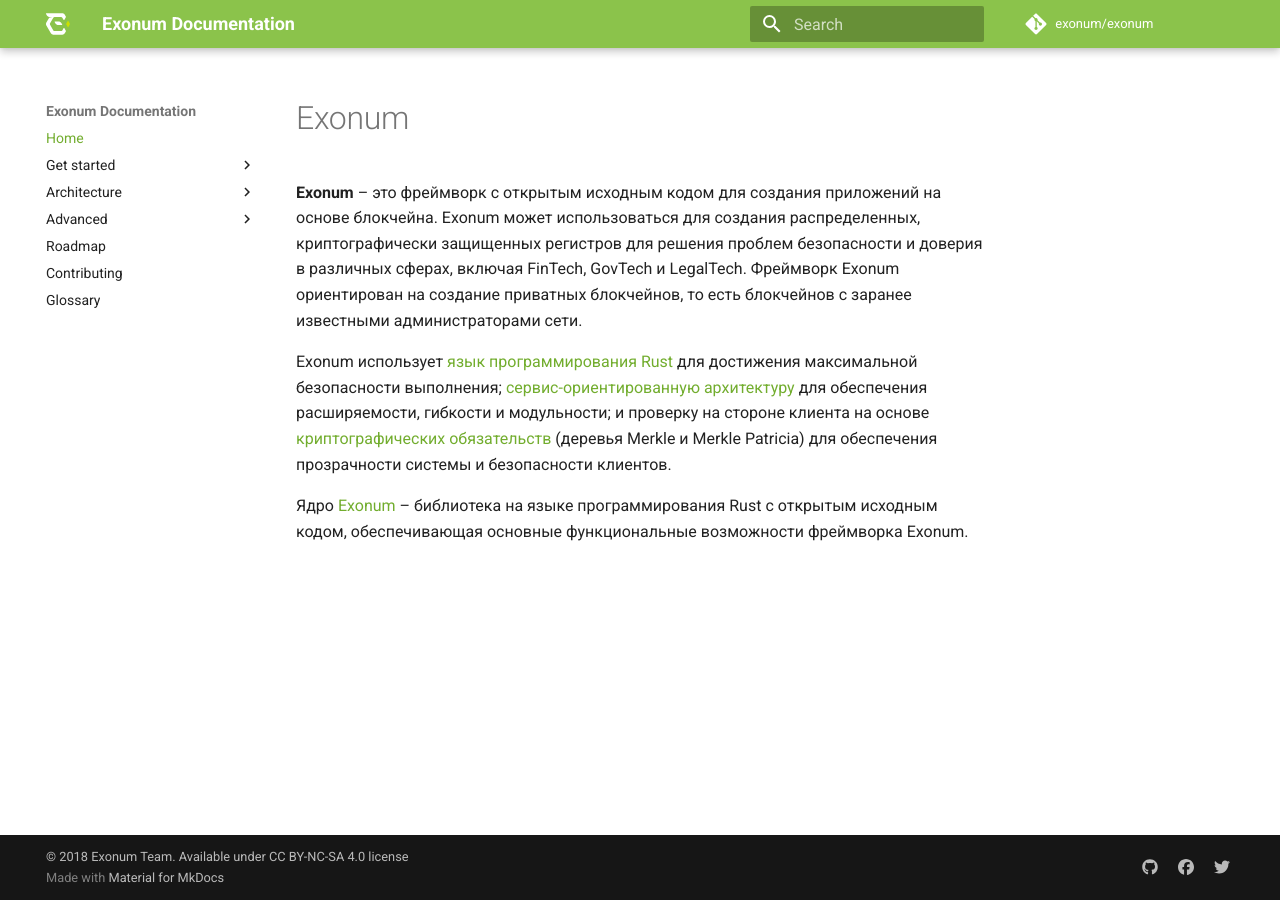
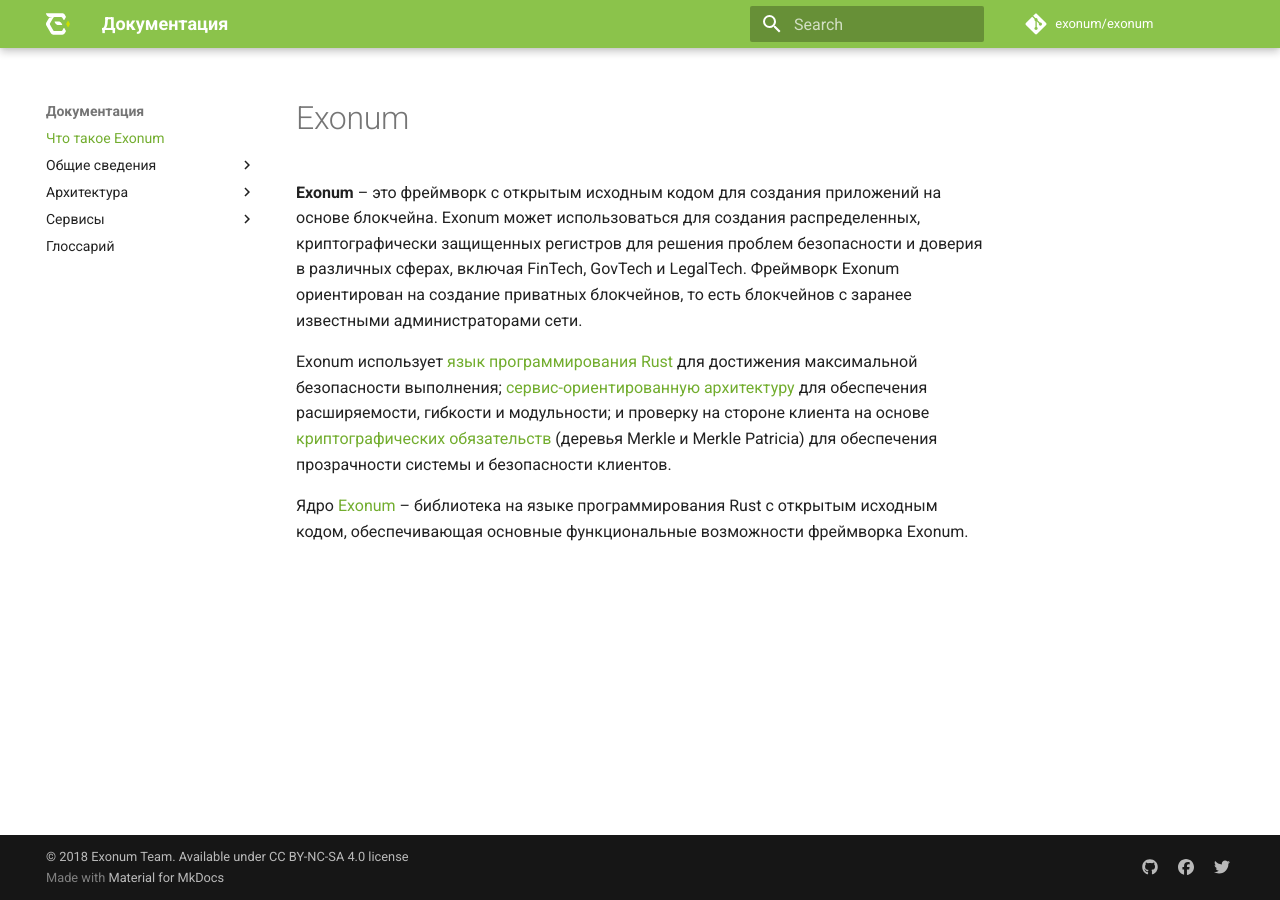
Before and after one commit to exonum/exonum-doc, an MkDocs documentation site: the page built from src/index.md, in a window 1280 px wide. Built offline with MkDocs 1.6.1 and Material for MkDocs 9.7.7, drawn with Linux system fonts in a browser that asks for light colours; comment, search, counter and statistics services are not loaded; old or Windows-style settings are respelled for this version of MkDocs; some of the changed lines change nothing that is shown.

Commit message:
Menu translated; Fixes

```diff
--- a/mkdocs.yml
+++ b/mkdocs.yml
@@ -1,4 +1,4 @@
-site_name: Exonum Documentation
+site_name: Документация
 docs_dir: src
 theme:
   name: material
@@ -15,7 +15,7 @@
 repo_url: 'https://github.com/exonum/exonum'
 edit_uri: 'doc/blob/master/src'
 
-site_url: 'https://exonum.com/doc'
+site_url: 'http://35.196.80.152:9999/doc'
 site_author: 'Exonum Team'
 site_description: Exonum is a blockchain framework that allows to build secure permissioned blockchain applications.
 
@@ -41,56 +41,25 @@
   - pymdownx.details
 pages:
   # Short description of Exonum, documentation and how to use it
-  - 'Home': 'index.md'
-  - 'Get started':
+  - 'Что такое Exonum': 'index.md'
+  - 'Общие сведения':
     # What is Exonum 'as a box', from point of view of external developer
-    - 'What is Exonum': 'get-started/what-is-exonum.md'
+    - 'Основные возможности': 'get-started/what-is-exonum.md'
     # How does Exonum look from the inside: nodes, validators, clients, blocks, consensus, genesis block;
     # links to necessary documentation parts
-    - 'Design overview': 'get-started/design-overview.md'
-    # Installation guide
-    - 'Install': 'get-started/install.md'
-    # Writing one's first Exonum service
-    - 'Create service': 'get-started/create-service.md'
-    # Testing one's first Exonum service
-    - 'Test service': 'get-started/test-service.md'
-  - 'Architecture':
+    - 'Обзор архитектуры': 'get-started/design-overview.md'
+  - 'Архитектура':
     # Includes guidelines for services
-    - 'Services': 'architecture/services.md'
+    - 'Сервисы': 'architecture/services.md'
     # What is transaction? (purity, sequential consistency, non-replayability, signatures)
-    - 'Transactions': 'architecture/transactions.md'
+    - 'Транзакции': 'architecture/transactions.md'
     # How to make Public API communication (both server and client side)
-    - 'Clients': 'architecture/clients.md'
-    # Local configuration - how to roughly configure a node (make it ready to run)
-    - 'Configuration': 'architecture/configuration.md'
-    # Includes blockchain, genesis block, indexes, proofs, etc.
-    - 'Storage': 'architecture/storage.md'
-    # How the data is serialised and deserialised to be transfered through the network
-    - 'Serialization': 'architecture/serialization.md'
+    - 'Легкие клиенты': 'architecture/clients.md'
     # Consensus overview
-    - 'Consensus': 'architecture/consensus.md'
-  - 'Advanced':
-    # How the network module works: peer discovery, p2p connections
-    - 'Network': 'advanced/network.md'
-    # Managing node through managing API ("RPC")
-    - 'Node management': 'advanced/node-management.md'
-    # What is sandbox testing and simple example of one of sandbox tests
-    - 'Service testing': 'advanced/service-testing.md'
-    # Configuration change service documentation
-    - 'Configuration updater': 'advanced/configuration-updater.md'
+    - 'Консенсус': 'architecture/consensus.md'
+  - 'Сервисы':
     # Anchoring service documentation
-    - 'Bitcoin anchoring': 'advanced/bitcoin-anchoring.md'
+    - 'Анкоринг': 'advanced/bitcoin-anchoring.md'
     # Time service
-    - 'Time oracle': 'advanced/time.md'
-    # Merkle index overview
-    - 'Merkelized list': 'advanced/merkelized-list.md'
-    - 'Consensus':
-      # Consensus specification
-      - 'Consensus specification': 'advanced/consensus/specification.md'
-      # Requests specification
-      - 'Requests': 'advanced/consensus/requests.md'
-  # Includes roadmap and features list
-  - 'Roadmap': 'roadmap.md'
-  # How to contribute to Exonum repositories
-  - 'Contributing': 'contributing.md'
-  - 'Glossary': 'glossary.md'
+    - 'Оракул времени': 'advanced/time.md'
+  - 'Глоссарий': 'glossary.md'
--- a/theme/assets/stylesheets/extra.css
+++ b/theme/assets/stylesheets/extra.css
@@ -10,3 +10,6 @@
 .md-typeset .admonition .md-typeset__table {
   padding: 0;
 }
+.md-footer-nav {
+  display: none;
+}
```
